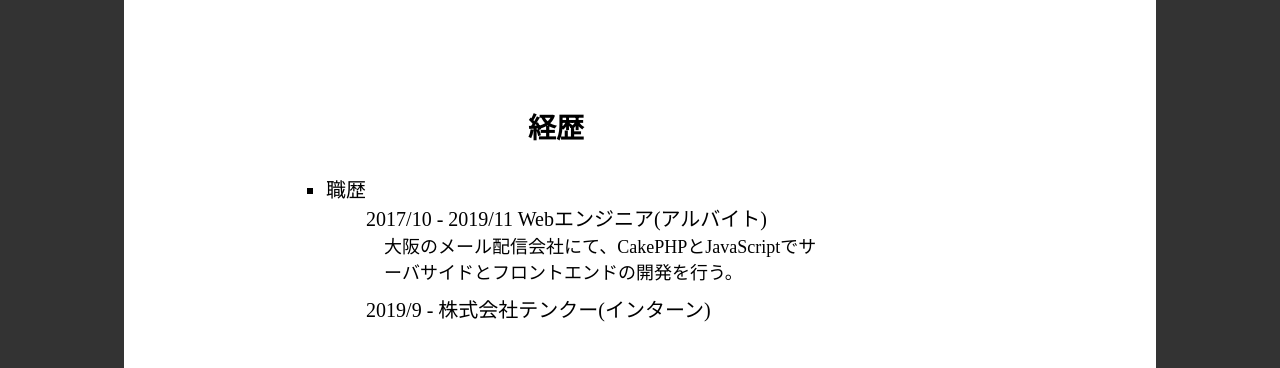
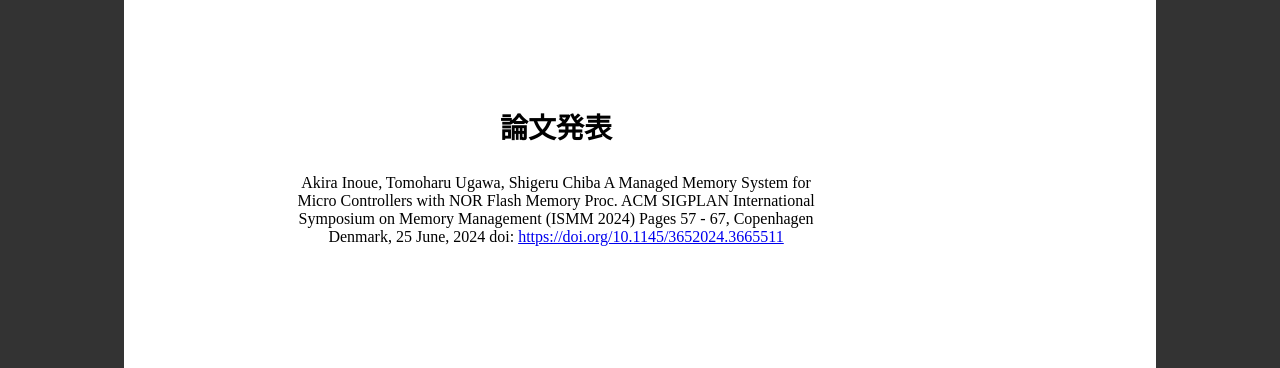
Before and after one commit to niyarin/niyarin.github.io, a plain HTML site: page contents/about_me.html in a window 1280 px wide. Shown: the part 408-776 px from the top of the page. Drawn offline with Linux system fonts and the light colour scheme.

Commit message:
Update about me.

```diff
--- a/contents/about_me.html
+++ b/contents/about_me.html
@@ -94,25 +94,32 @@
                        <li>名前:井上 曜 (Inoue Akira)</li>
                        <li>ハンドル: Niyarin</li>
                        <li>Schemer</li>
-                       <li>東京大学大学院　情報理工学系研究科　創造情報学専攻 博士2年</li>
+                       <li>東京大学大学院　情報理工学系研究科　創造情報学専攻 博士3年</li>
                    </ul>
                </div>
            </div>
 
+           <div class="contents2">
+               <div class="left-contents2">
+                   <h3>論文発表</h3>
+                   Akira Inoue, Tomoharu Ugawa, Shigeru Chiba
+A Managed Memory System for Micro Controllers with NOR Flash Memory
+Proc. ACM SIGPLAN International Symposium on Memory Management (ISMM 2024)
+Pages 57 - 67, Copenhagen Denmark, 25 June, 2024
+doi: <a href="https://doi.org/10.1145/3652024.3665511">https://doi.org/10.1145/3652024.3665511</a>
+
+               </div>
+           </div>
 
            <div class="contents2">
                <div class="left-contents2">
-                   <h3>経歴</h3>
+                   <h3>履歴</h3>
                       <ul id="career">
                           <li> 職歴<br>
                               <ul class="no-mark">
                                   <li>
                                       2017/10 - 2019/11 Webエンジニア(アルバイト)<br>
-                                      <div class="small-text">
-                                        大阪のメール配信会社にて、CakePHPとJavaScriptでサーバサイドとフロントエンドの開発を行う。
-                                      </div>
-                                      2019/9 -  株式会社テンクー(インターン)<br>
-
+                                      2019/9 -  株式会社テンクー(ソフトウェアエンジニア)<br>
                                   </li>
                               </ul>
                           </li>
```
